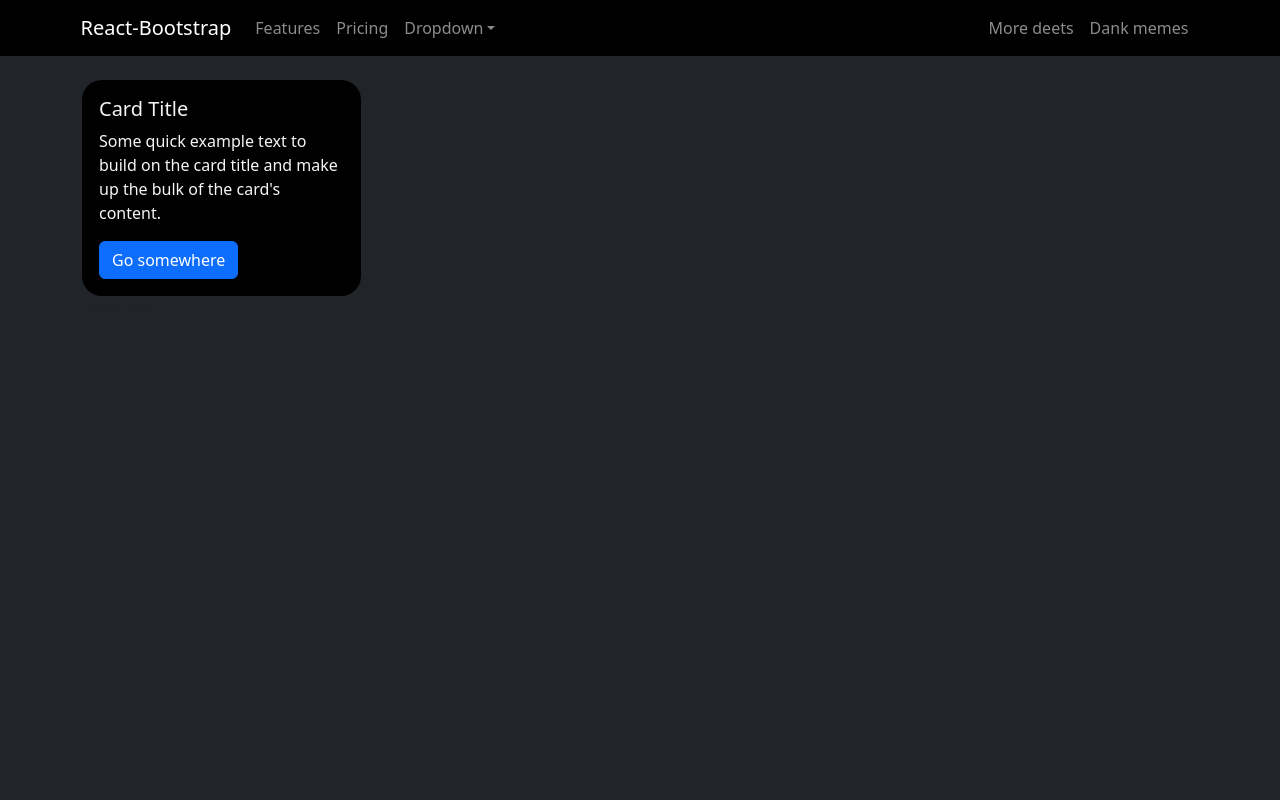
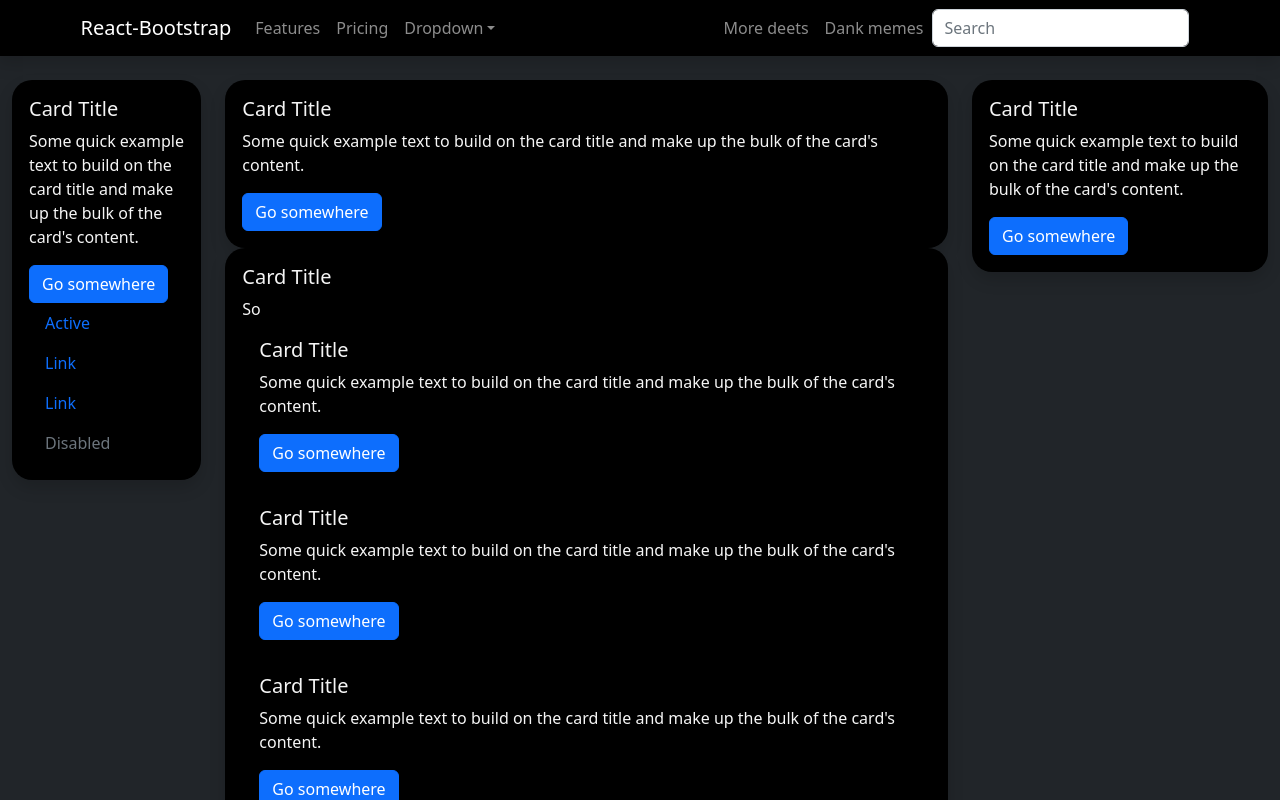
Before and after one commit to ashwinrishipj/UrbanJobs-user, a React (Create React App) app: page / in a window 1280 px wide. Shown: the top 800 px of the page. Built offline with nearby package versions, Linux system fonts and the light colour scheme.

Commit message:
dasboard overview design

```diff
--- a/src/components/DashBoard/ChatBar/ChatBar.js
+++ b/src/components/DashBoard/ChatBar/ChatBar.js
@@ -1,10 +1,21 @@
 import React from "react";
+import Card from 'react-bootstrap/Card';
+import Button from "react-bootstrap/Button";
 
 export default function chatBar(){
     return(
         <React.Fragment>
+            <Card className="bg-black curved-border shadow">
+                    <Card.Body>
+                        <Card.Title>Card Title</Card.Title>
+                        <Card.Text>
+                            Some quick example text to build on the card title and make up the
+                            bulk of the card's content.
 
-
+                        </Card.Text>
+                        <Button variant="primary shadow-none" >Go somewhere</Button>
+                    </Card.Body>
+                </Card>
         </React.Fragment>
     )
 }
--- a/src/components/DashBoard/Dashboard.js
+++ b/src/components/DashBoard/Dashboard.js
@@ -2,22 +2,23 @@ import React from "react";
 import SideBar from "./SideBar/SideBar";
 import MainPage from "./MainPage/MainPage";
 import Header from "./Header/Header";
+import ChatBar from "./ChatBar/ChatBar";
 
 
 export default function dashboard() {
     return (
         <React.Fragment>
-            <div className="container-fluid bg-dark vh-100">
+            <div className="container-fluid bg-dark">
             <Header />
-                <div className="container mt-4">
-                    <div className="col-md-3 border-curvy">
+                <div className="row mt-4">
+                    <div className="col-md-2 sticky-left border-curvy">
                         <SideBar />
                     </div>
-                    <div className="col-lg-6">
+                    <div className="col-md-7">
                         <MainPage />
                     </div>
                     <div className="col-md-3">
-                        <chatBar />
+                        <ChatBar />
                     </div>
                 </div>
             </div>
--- a/src/components/DashBoard/Header/Header.js
+++ b/src/components/DashBoard/Header/Header.js
@@ -2,16 +2,18 @@ import Container from 'react-bootstrap/Container';
 import Nav from 'react-bootstrap/Nav';
 import Navbar from 'react-bootstrap/Navbar';
 import NavDropdown from 'react-bootstrap/NavDropdown';
+import Form from "react-bootstrap/Form"
+import Button from "react-bootstrap/Button"
 
 function Header() {
   return (
-    <Navbar sticky="top"  className="bg-black header-margin-align" collapseOnSelect  variant="dark">
+    <Navbar  className="bg-black header-margin-align shadow" collapseOnSelect  variant="dark">
       <Container>
         <Navbar.Brand href="#home">React-Bootstrap</Navbar.Brand>
         <Navbar.Toggle aria-controls="responsive-navbar-nav" />
         <Navbar.Collapse id="responsive-navbar-nav">
           <Nav className="me-auto">
-            <Nav.Link href="#features">Features</Nav.Link>
+            <Nav.Link onClick={()=>alert('pricing')}>Features</Nav.Link>
             <Nav.Link href="#pricing">Pricing</Nav.Link>
             <NavDropdown title="Dropdown" id="collasible-nav-dropdown">
               <NavDropdown.Item href="#action/3.1">Action</NavDropdown.Item>
@@ -32,6 +34,15 @@ function Header() {
             </Nav.Link>
           </Nav>
         </Navbar.Collapse>
+
+            <Form className="d-flex">
+                  <Form.Control
+                    type="search"
+                    placeholder="Search"
+                    className="me-2 shadown-none"
+                    aria-label="Search"
+                  />
+            </Form>
       </Container>
     </Navbar>
   );
--- a/src/components/DashBoard/MainPage/MainPage.js
+++ b/src/components/DashBoard/MainPage/MainPage.js
@@ -1,5 +1,77 @@
-export default function MainPage(){
-    return(
-        "mainPage"
+import React from "react";
+import Button from 'react-bootstrap/Button';
+import Card from 'react-bootstrap/Card';
+import Nav from 'react-bootstrap/Nav';
+
+export default function MainPage() {
+    return (
+        <>
+            <Card className="bg-black curved-border shadow">
+                <Card.Body>
+                    <Card.Title>Card Title</Card.Title>
+                    <Card.Text>
+                        Some quick example text to build on the card title and make up the
+                        bulk of the card's content.
+
+                    </Card.Text>
+                    <Button variant="primary shadow-none" >Go somewhere</Button>
+                </Card.Body>
+            </Card>
+            <Card className="bg-black curved-border shadow">
+                <Card.Body>
+                    <Card.Title>Card Title</Card.Title>
+                    <Card.Text>
+                        So
+                        <Card className="bg-black curved-border shadow">
+                            <Card.Body>
+                                <Card.Title>Card Title</Card.Title>
+                                <Card.Text>
+                                    Some quick example text to build on the card title and make up the
+                                    bulk of the card's content.
+
+                                </Card.Text>
+                                <Button variant="primary shadow-none" >Go somewhere</Button>
+                            </Card.Body>
+                        </Card>
+                        <Card className="bg-black curved-border shadow">
+                            <Card.Body>
+                                <Card.Title>Card Title</Card.Title>
+                                <Card.Text>
+                                    Some quick example text to build on the card title and make up the
+                                    bulk of the card's content.
+
+                                </Card.Text>
+                                <Button variant="primary shadow-none" >Go somewhere</Button>
+                            </Card.Body>
+                        </Card>
+                        <Card className="bg-black curved-border shadow">
+                            <Card.Body>
+                                <Card.Title>Card Title</Card.Title>
+                                <Card.Text>
+                                    Some quick example text to build on the card title and make up the
+                                    bulk of the card's content.
+
+                                </Card.Text>
+                                <Button variant="primary shadow-none" >Go somewhere</Button>
+                            </Card.Body>
+                        </Card>me quick example text to build on the card title and make up the
+                        bulk of the card's content.
+
+                    </Card.Text>
+                    <Button variant="primary shadow-none" >Go somewhere</Button>
+                </Card.Body>
+            </Card>
+            <Card className="bg-black curved-border shadow">
+                <Card.Body>
+                    <Card.Title>Card Title</Card.Title>
+                    <Card.Text>
+                        Some quick example text to build on the card title and make up the
+                        bulk of the card's content.
+
+                    </Card.Text>
+                    <Button variant="primary shadow-none" >Go somewhere</Button>
+                </Card.Body>
+            </Card>
+        </>
     )
 }
--- a/src/components/DashBoard/SideBar/SideBar.js
+++ b/src/components/DashBoard/SideBar/SideBar.js
@@ -1,21 +1,30 @@
 import React from "react";
 import Button from 'react-bootstrap/Button';
 import Card from 'react-bootstrap/Card';
-
+import Nav from 'react-bootstrap/Nav';
 
 export default function SideBar() {
     return (
         <React.Fragment>
-            <div >
-                <Card className="bg-black curved-border">
-                    {/* <Card.Img variant="top" src="holder.js/100px180" /> */}
+            <div className="sticky-left">
+                <Card className="bg-black curved-border shadow">
                     <Card.Body>
                         <Card.Title>Card Title</Card.Title>
                         <Card.Text>
                             Some quick example text to build on the card title and make up the
                             bulk of the card's content.
+
                         </Card.Text>
-                        <Button variant="primary">Go somewhere</Button>
+                        <Button variant="primary shadow-none" >Go somewhere</Button>
+
+                        <Nav defaultActiveKey="/home" className="flex-column">
+                            <Nav.Link href="/home">Active</Nav.Link>
+                            <Nav.Link eventKey="link-1">Link</Nav.Link>
+                            <Nav.Link eventKey="link-2">Link</Nav.Link>
+                            <Nav.Link eventKey="disabled" disabled>
+                                Disabled
+                            </Nav.Link>
+                        </Nav>
                     </Card.Body>
                 </Card>
             </div>
--- a/src/components/LandingPage/LandingPage.css
+++ b/src/components/LandingPage/LandingPage.css
@@ -1,5 +1,4 @@
 .update{
-    overflow: hidden !important;
     min-height: 100vh !important;
     min-width: 100vw !important;
 }
@@ -17,3 +16,35 @@
     margin-left: -15px !important;
     margin-right: -12px !important;
 }
+
+.sticky-left{
+    position: -webkit-sticky;
+    position: sticky !important;
+    top: 10%;
+}
+
+/**
+css thumb:
+**/
+
+
+::-webkit-scrollbar {
+    width: 10px;
+  }
+
+  /* Track */
+  ::-webkit-scrollbar-track {
+    background-color: #35393d;
+    border-radius: 10px;
+  }
+
+  /* Handle */
+  ::-webkit-scrollbar-thumb {
+    background: rgba(0, 0, 0, 0.785);
+    border-radius: 10px;
+  }
+
+  /* Handle on hover */
+  ::-webkit-scrollbar-thumb:hover {
+    background: #0000002c;
+  }
--- a/src/components/Login/Login.js
+++ b/src/components/Login/Login.js
@@ -5,6 +5,7 @@ import './Login.css';
 import currentPage from "../../redux/actions";
 import Card from "react-bootstrap/Card";
 import validateLogin from "../../helpers/fetchData";
+import Nav from 'react-bootstrap/Nav';
 
 function Login() {
   let userId = useRef("");
@@ -84,7 +85,7 @@ function Login() {
               </button>
 
               <div className="mt-3">
-                <label>Don't have an account?</label> <button className="btn btn-outline shadow-none btn-underline" onClick={() => dispatch(currentPage('register'))}>Register here!</button>
+                <label>Don't have an account?</label> <Nav.Link onClick={() => dispatch(currentPage('register'))}>Register here!</Nav.Link>
               </div>
             </Card.Body>
           </Card>
--- a/src/components/Register/Register.js
+++ b/src/components/Register/Register.js
@@ -4,6 +4,7 @@ import { useDispatch } from "react-redux";
 import { validateEmailID, validatePassword } from "../../helpers/validateForm/ValidateForm";
 import Card from "react-bootstrap/Card";
 import currentPage from "../../redux/actions";
+import Nav from 'react-bootstrap/Nav';
 
 function Register() {
     let userId = useRef("");
@@ -64,7 +65,7 @@ function Register() {
                             </button>
 
                             <div className="mt-3">
-                                <button className="btn btn-outline shadow-none btn-underline" onClick={() => dispatch(currentPage('login'))}>Login here </button>
+                                <Nav.Link onClick={() => dispatch(currentPage('login'))}> Login here </Nav.Link>
                             </div>
                         </Card.Body>
                     </Card>
```
